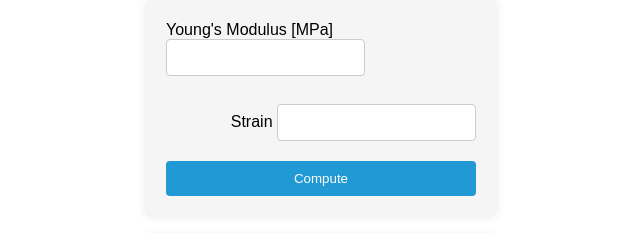
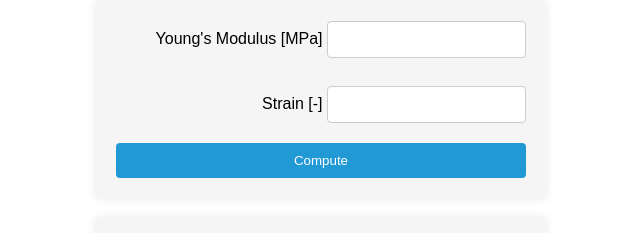
Before and after one commit to materials-marketplace/hookes-law, a plain HTML site: page frontend/index.html in a window 1280 px wide. Shown: the part 99-332 px from the top of the page, without its empty margins (319-959 px from the left). Drawn offline with Linux system fonts and the light colour scheme.

Commit message:
fix frontend styling and add unit

```diff
--- a/frontend/index.html
+++ b/frontend/index.html
@@ -14,7 +14,7 @@
       </div>
       <br />
       <div>
-        <label for="strain">Strain</label>
+        <label for="strain">Strain [-]</label>
         <input type="number" id="strain" step="any" required />
       </div>
 
--- a/frontend/styles.css
+++ b/frontend/styles.css
@@ -1,6 +1,6 @@
 body {
     font-family: Arial, sans-serif;
-    max-width: 350px;
+    max-width: 450px;
     margin: 0 auto;
     padding: 20px;
 }
```
